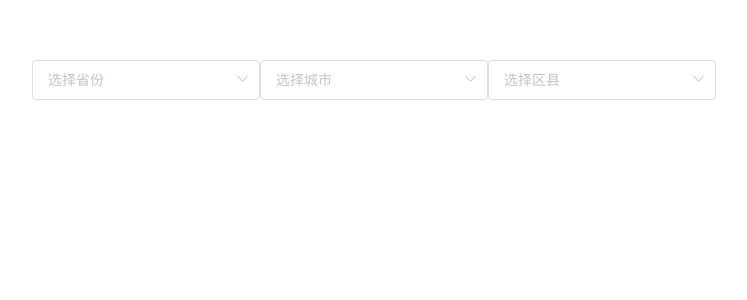
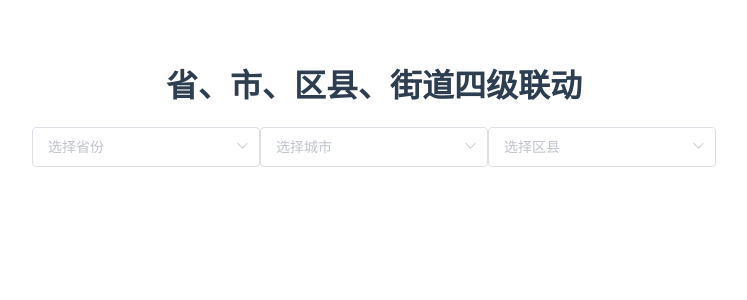
Before and after one commit to lee-jl/distPiker, a Vue app: page / in a window 1280 px wide. Shown: the top 300 px of the page, without its empty margins (266-1013 px from the left). Built offline with nearby package versions, Linux system fonts and the light colour scheme.

Commit message:
modify title

```diff
--- a/App.vue
+++ b/App.vue
@@ -1,11 +1,13 @@
 <template>
     <div id="app">
+        <h1>省、市、区县、街道四级联动</h1>
         <distpicker v-model="defaultAddress"></distpicker>
     </div>
 </template>
 <script>
-import Distpicker from './components/Distpicker';
+import Distpicker from './components/Distpicker.vue';
 export default {
+    name: 'app',
     components: { Distpicker },
     data() {
         return {
--- a/index.html
+++ b/index.html
@@ -4,7 +4,7 @@
 <head>
 	<meta charset="utf-8">
 	<meta name="viewport" content="width=device-width,initial-scale=1.0">
-	<title>省市区三级联动</title>
+	<title>省市区街道四级联动</title>
 	<link rel="stylesheet" href="/dist/main.css">
 </head>
 
```
Also changed, not shown: index.ejs.
